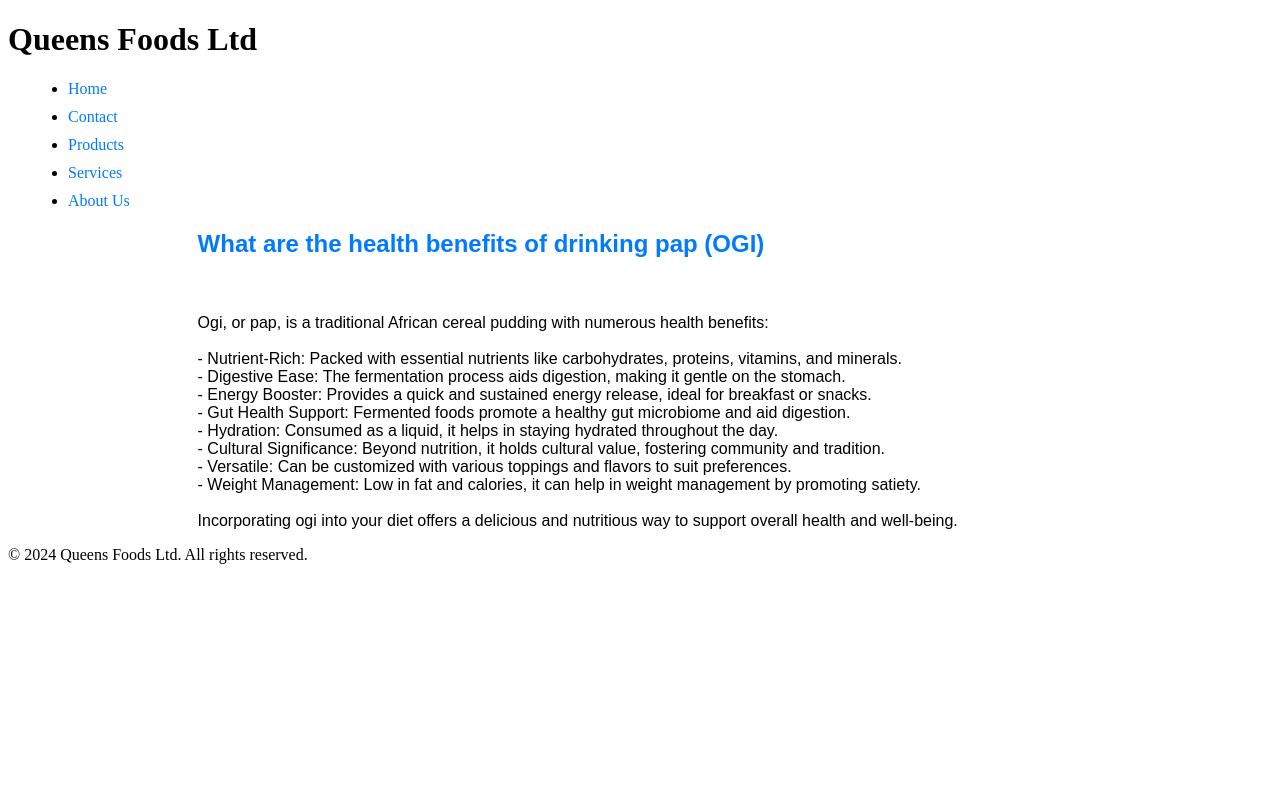
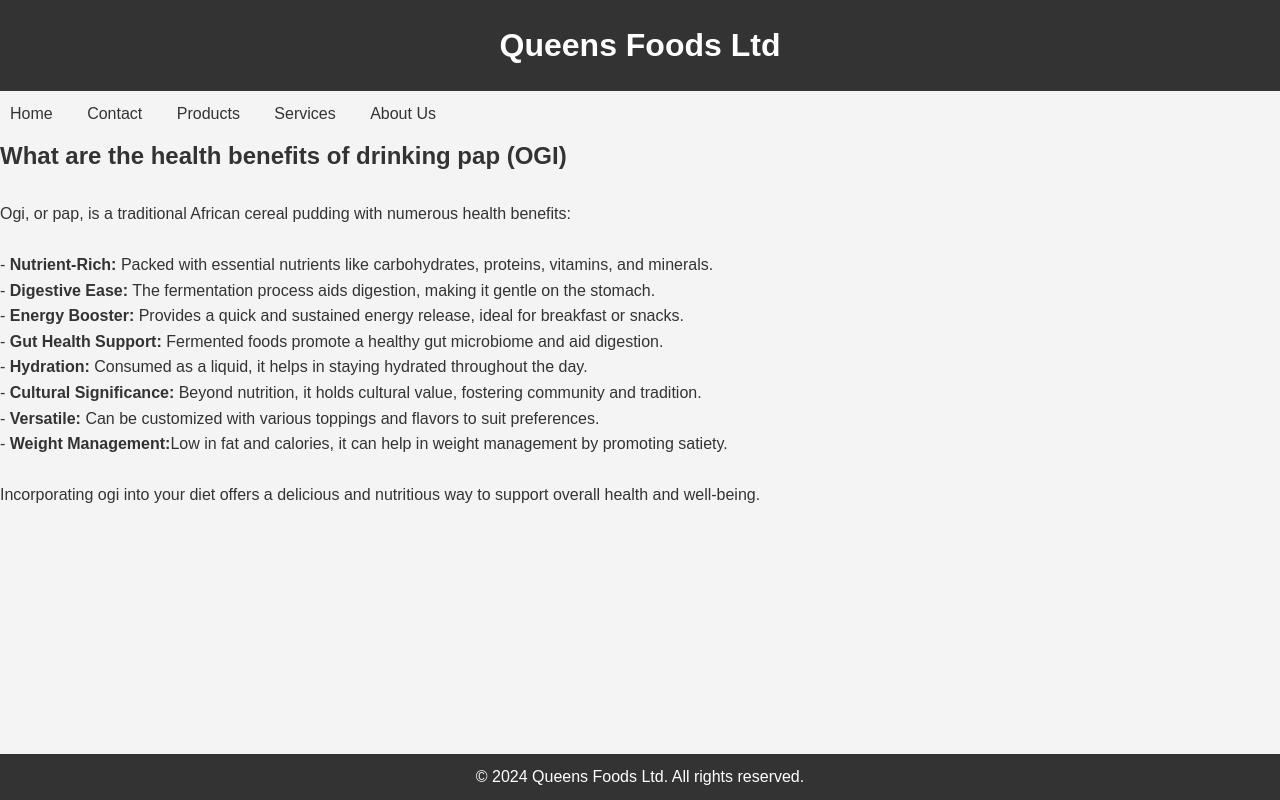
Before and after one commit to Ayomzy96/Queens-foods, a Django app: page / in a window 1280 px wide. Run offline with Django 5.2, Linux system fonts and the light colour scheme.

Commit message:
adjusted styling

```diff
--- a/pages/static/styles.css
+++ b/pages/static/styles.css
@@ -1,59 +1,100 @@
-.main-content {
-    font-family: Arial, sans-serif;
-    width: 70%;
-    margin: 0 auto;
+/* styles.css */
+
+/* Resetting default margin and padding */
+body, h1, h2, h3, p, ul {
+    margin: 0;
+    padding: 0;
 }
 
-h2 {
-    color: #007bff;
+/* Setting up basic styles */
+body {
+    font-family: Arial, sans-serif;
+    background-color: #f4f4f4;
+    color: #333;
+    line-height: 1.6;
 }
 
-p {
-    font-size: 16px;
-    line-height: 1.5;
+.container {
+    width: 80%;
+    margin: 5;
+    overflow: hidden;
+}
+footer {
+    background: #333;
+    color: #fff;
+    text-align: center;
+    padding: 10px 0;
+    position: fixed;
+    bottom: 0;
+    width: 100%;
+}
+
+header {
+    background: #333;
+    color: #fff;
+    padding: 20px 0;
+    text-align: center;
+}
+
+nav ul {
+    list-style: none;
+    padding: 0; /* Remove default padding */
+}
+
+nav ul li {
+    display: inline;
+    margin-right: 10px; /* Add spacing between list items */
+}
+
+nav ul li:last-child {
+    margin-right: 0; /* Remove margin from last list item */
+}
+
+nav ul li a {
+    text-decoration: none;
+    color: #333;
+    padding: 10px;
+    display: inline-block;
+}
+
+nav ul li a:hover {
+    background-color: #ddd;
     color: #333;
 }
 
-/* Style for bullet points */
-ul {
-    list-style-type: disc;
-    margin-left: 20px;
+main {
+    padding: 20px 0;
 }
 
-/* Style for line breaks */
-br {
-    display: block;
-    margin-bottom: 10px;
+form {
+    padding: 20px;
+    margin-top: 20px;
+    border-radius: 5px;
+    box-shadow: 0 2px 5px rgba(0,0,0,0.1);
 }
 
-/* Optional: Add specific styles for each bullet point */
-ul li {
-    margin-bottom: 10px;
+.form-actions {
+    margin-top: 20px;
 }
 
-/* Optional: Style for links */
-a {
-    color: #007bff;
-    text-decoration: none;
+button[type="submit"] {
+    background-color: #333;
+    color: #fff;
+    padding: 10px 20px;
+    border: none;
+    border-radius: 5px;
+    cursor: pointer;
 }
 
-a:hover {
-    text-decoration: underline;
+button[type="submit"]:hover {
+    background-color: #555;
 }
 
-.about-section {
-    margin-bottom: 35px;
+/* styles.css */
 
+.product-image {
+    width: 200px; /* Adjust the width as needed */
+    height: auto; /* Maintain aspect ratio */
+    display: block; /* Ensure proper alignment */
+    margin-bottom: 10px; /* Add some spacing below the image */
 }
-
-.about-section h2 {
-    font-size: 35px;
-    color: #333;
-    margin-bottom: 10px;
-}
-
-.about-section p {
-    font-size: 16px;
-    color: #666;
-    line-height: 1.5;
-}
--- a/pages/templates/pages/home.html
+++ b/pages/templates/pages/home.html
@@ -15,24 +15,24 @@
  <div class="main-content">
     <p>
         <h2> What are the health benefits of drinking pap (OGI) </h2>
-        <br><br>
+        <br>
         Ogi, or pap, is a traditional African cereal pudding with numerous health benefits:
         <br><br>
-        - Nutrient-Rich: Packed with essential nutrients like carbohydrates, proteins, vitamins, and minerals.
+        -<b> Nutrient-Rich:</b> Packed with essential nutrients like carbohydrates, proteins, vitamins, and minerals.
         <br>
-        - Digestive Ease: The fermentation process aids digestion, making it gentle on the stomach.
+        - <b>Digestive Ease:</b> The fermentation process aids digestion, making it gentle on the stomach.
         <br>
-        - Energy Booster: Provides a quick and sustained energy release, ideal for breakfast or snacks.
+        - <b>Energy Booster:</b> Provides a quick and sustained energy release, ideal for breakfast or snacks.
         <br>
-        - Gut Health Support: Fermented foods promote a healthy gut microbiome and aid digestion.
+        - <b>Gut Health Support:</b> Fermented foods promote a healthy gut microbiome and aid digestion.
         <br>
-        - Hydration: Consumed as a liquid, it helps in staying hydrated throughout the day.
+        - <b>Hydration:</b> Consumed as a liquid, it helps in staying hydrated throughout the day.
         <br>
-        - Cultural Significance: Beyond nutrition, it holds cultural value, fostering community and tradition.
+        - <b>Cultural Significance:</b> Beyond nutrition, it holds cultural value, fostering community and tradition.
         <br>
-        - Versatile: Can be customized with various toppings and flavors to suit preferences.
+        - <b>Versatile:</b> Can be customized with various toppings and flavors to suit preferences.
         <br>
-        - Weight Management: Low in fat and calories, it can help in weight management by promoting satiety.
+        - <b>Weight Management:</b>Low in fat and calories, it can help in weight management by promoting satiety.
         <br><br>
         Incorporating ogi into your diet offers a delicious and nutritious way to support overall health and well-being.
     </p>
```
Also changed, not shown: pages/templates/pages/product.html (+19 -3 lines), pages/templates/pages/services.html (+15 -2 lines).
